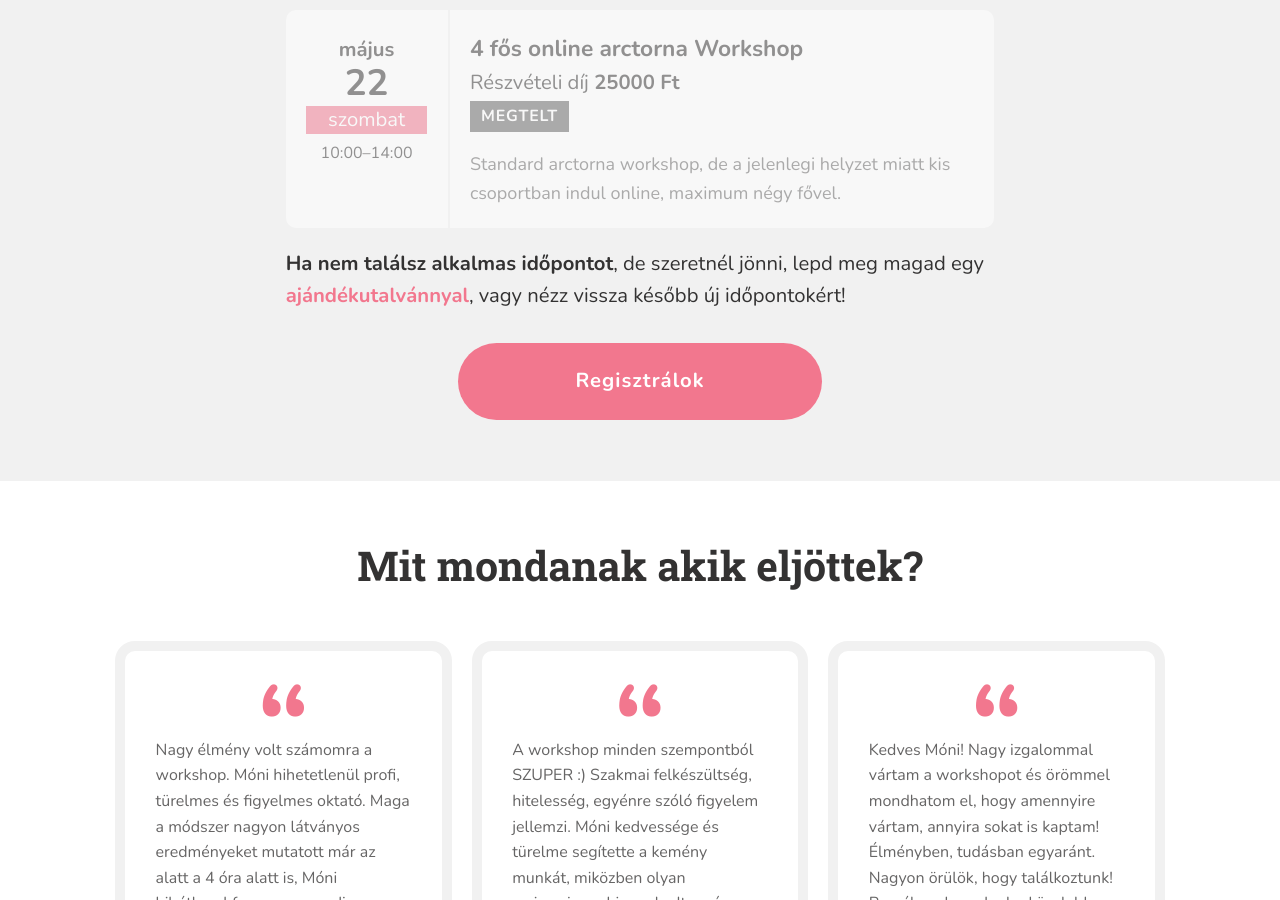
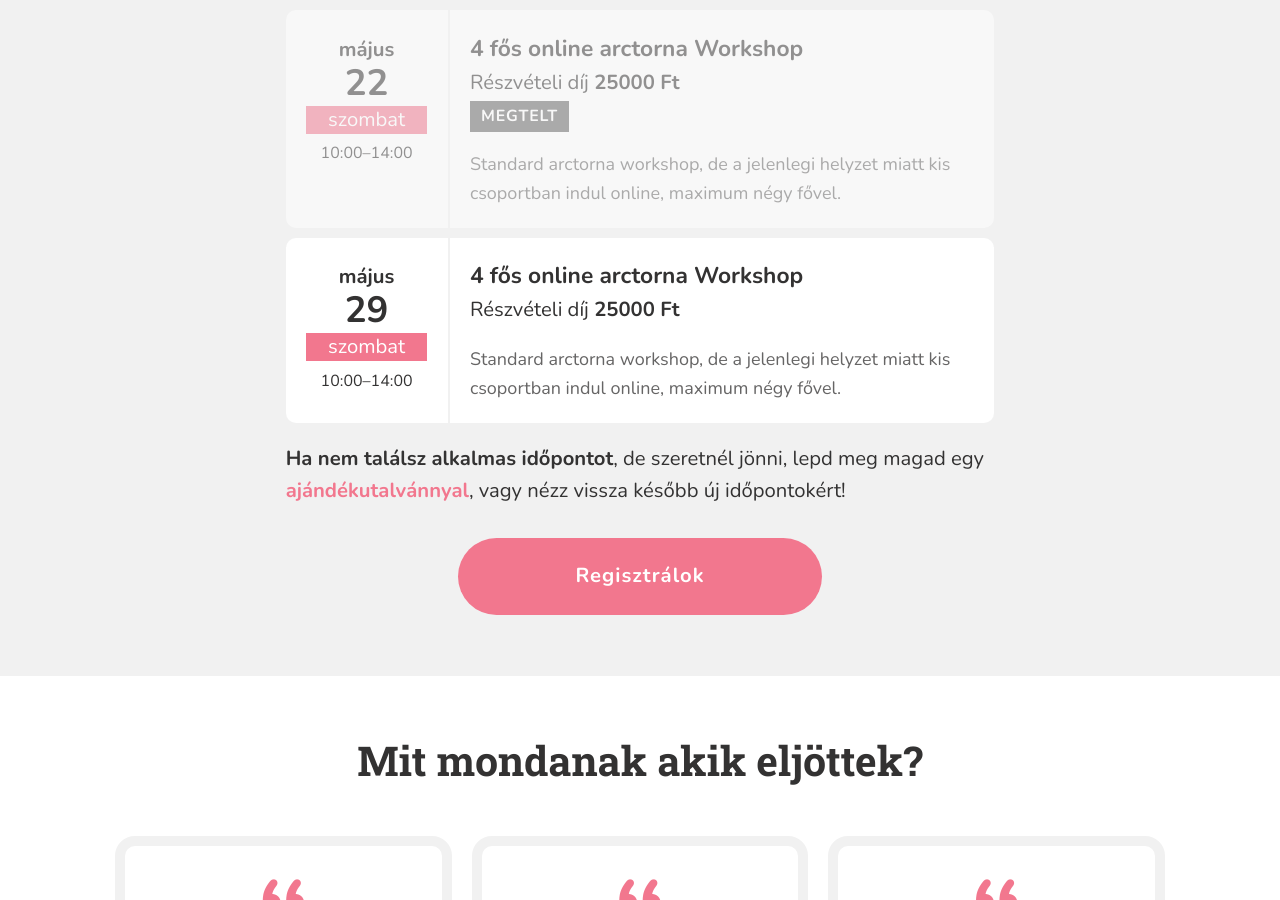
Before and after one commit to monikamudra/arctorna, a Jekyll site: the page built from workshop.md, in a window 1280 px wide and 900 px high, scrolled down 2548 px. Built offline with Jekyll 4.4.1, drawn with Linux system fonts in a browser that asks for light colours.

Commit message:
Event update

```diff
--- a/_data/workshop.yaml
+++ b/_data/workshop.yaml
@@ -47,3 +47,13 @@
       Standard arctorna workshop, de a jelenlegi helyzet miatt kis csoportban
       indul online, maximum négy fővel.
     full: true
+
+  - date: 2021-5-29-T10:00
+    start: "10:00"
+    end: "14:00"
+    title: 4 fős online arctorna Workshop
+    price: 25000
+    description: >-
+      Standard arctorna workshop, de a jelenlegi helyzet miatt kis csoportban
+      indul online, maximum négy fővel.
+    full: false
```
